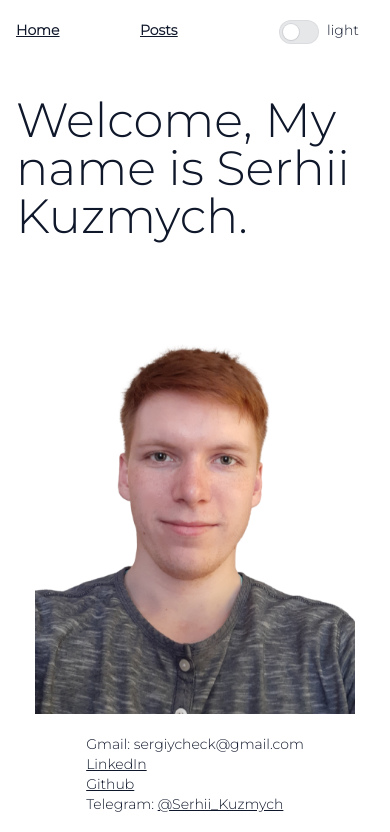
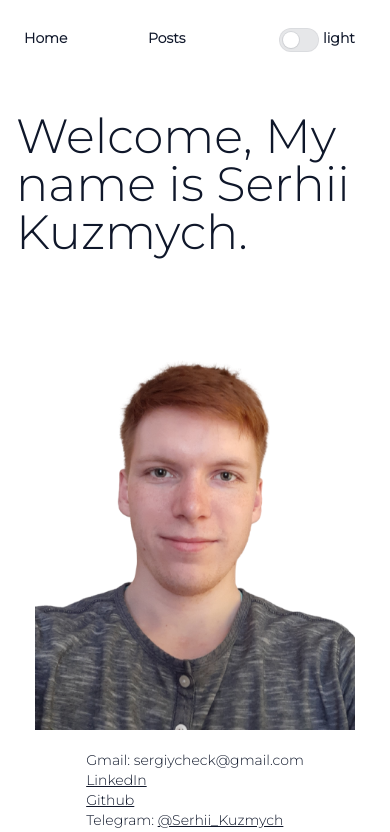
Before and after one commit to sergiycheck/sergiycheck-website, a Next.js app: page / in a window 390 px wide. Shown: the top 832 px of the page. Built offline with nearby package versions, Linux system fonts and the light colour scheme.

Commit message:
changes of header menu items, fix for mobile

```diff
--- a/components/common/switch.tsx
+++ b/components/common/switch.tsx
@@ -11,7 +11,7 @@ export const SwitchElement = React.forwardRef(
     const { labelText, checked, onClick } = props;
 
     return (
-      <div className="flex justify-center gap-2">
+      <div className="flex justify-center ">
         <div
           ref={ref}
           onClick={onClick}
@@ -27,7 +27,7 @@ export const SwitchElement = React.forwardRef(
             )}
           ></div>
         </div>
-        <div className="inline-block">{labelText}</div>
+        <div className="px-1 inline-block">{labelText}</div>
       </div>
     );
   }
--- a/components/layout.tsx
+++ b/components/layout.tsx
@@ -28,15 +28,15 @@ function LayoutPartial({ children }: { children: React.ReactNode }) {
 function LayoutNavBar({ children }: { children: React.ReactNode }) {
   return (
     <>
-      <div className="container mx-auto px-4">
-        <ul className="columns-3 py-5">
-          <li className="font-bold underline">
+      <div className="container mx-auto px-4 py-5">
+        <ul className="columns-3">
+          <li className="font-bold p-2">
             <Link href="/">Home</Link>
           </li>
-          <li className="font-bold underline">
+          <li className="font-bold p-2">
             <Link href="/posts">Posts</Link>
           </li>
-          <li>
+          <li className="font-bold p-2">
             <DarkModeSwitcher />
           </li>
         </ul>
```
